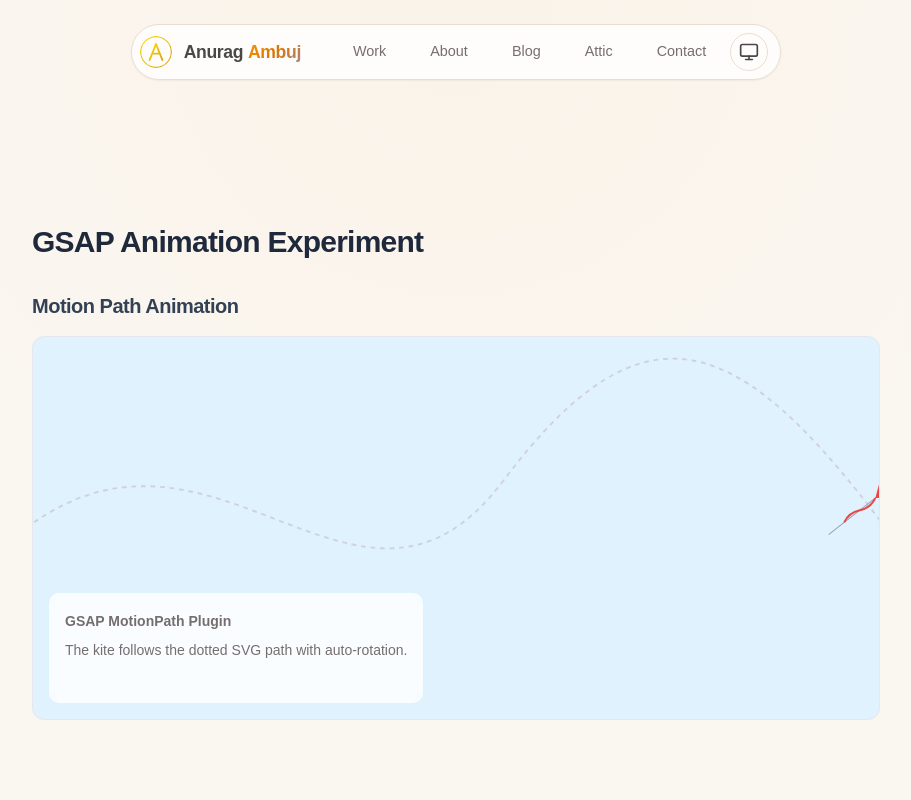
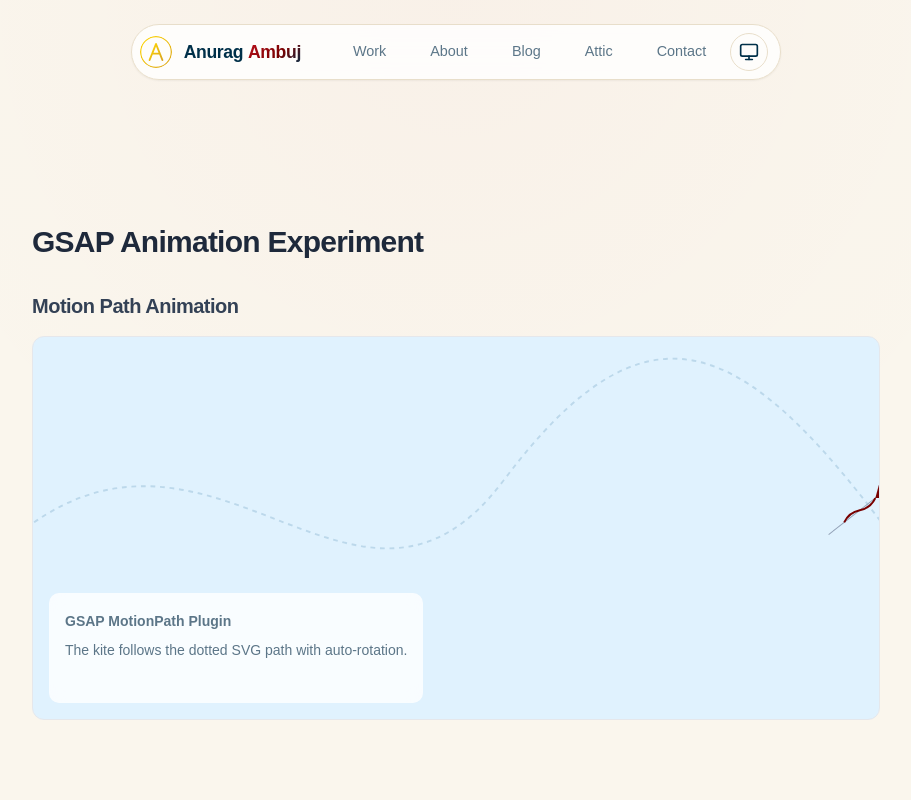
Before and after one commit to AnuragAmbuj/portfolio, a Next.js app: page /experiments/gsap-kite in a window 1280 px wide. Shown: the top 800 px of the page, without its empty margins (184-1095 px from the left). Built offline with nearby package versions, Linux system fonts and the light colour scheme; a web font is replaced by a local one.

Commit message:
feat(theme): apply Coolors palette (#780000, #c1121f, #fdf0d5, #003049, #669bbc)

```diff
--- a/src/app/globals.css
+++ b/src/app/globals.css
@@ -3,133 +3,133 @@
 @tailwind utilities;
 
 :root {
-  /* Light Mode (ColorHunt: #FF9808, #ECCEA8, #A98585, #494848) */
-  --background: #FAF6F0; /* Soft warm porcelain sand */
-  --foreground: #494848; /* Exact deep charcoal from palette */
+  /* Light Mode (Coolors: #780000, #C1121F, #FDF0D5, #003049, #669BBC) */
+  --background: #FAF6ED; /* Warm soft cream based on #FDF0D5 */
+  --foreground: #003049; /* Deep Prussian Blue from palette */
   --card: #FFFFFF;
-  --card-foreground: #494848;
+  --card-foreground: #003049;
   --popover: #FFFFFF;
-  --popover-foreground: #494848;
-  --primary: #FF9808; /* Vibrant Amber Orange from palette */
+  --popover-foreground: #003049;
+  --primary: #C1121F; /* Crimson from palette */
   --primary-foreground: #FFFFFF;
-  --secondary: #A98585; /* Dusty rosewood taupe from palette */
+  --secondary: #669BBC; /* Steel Blue from palette */
   --secondary-foreground: #FFFFFF;
-  --muted: #F3ECE2; /* Soft sand tint */
-  --muted-foreground: #766E6E;
-  --accent: #ECCEA8; /* Warm almond sand from palette */
-  --accent-foreground: #494848;
-  --destructive: #EF4444;
+  --muted: #FDF0D5; /* Papyrus Cream from palette */
+  --muted-foreground: #5C7688; /* Readable slate-blue */
+  --accent: #FDF0D5; /* Cream accent */
+  --accent-foreground: #003049;
+  --destructive: #780000; /* Deep Burgundy from palette */
   --destructive-foreground: #FFFFFF;
-  --border: #E8DCCF; /* Soft warm hairline border */
-  --input: #E8DCCF;
-  --ring: #FF9808;
+  --border: #E8DECA; /* Subtle warm border */
+  --input: #E8DECA;
+  --ring: #C1121F;
   --radius: 0.625rem;
-  --chart-1: #FF9808;
-  --chart-2: #ECCEA8;
-  --chart-3: #A98585;
-  --chart-4: #494848;
-  --chart-5: #D4A373;
+  --chart-1: #C1121F;
+  --chart-2: #003049;
+  --chart-3: #669BBC;
+  --chart-4: #780000;
+  --chart-5: #FDF0D5;
 
-  --gray-100: #F7F1E9;
-  --gray-200: #E8DCCF;
-  --gray-300: #D8C7B5;
-  --gray-400: #A98585;
-  --gray-500: #766E6E;
-  --gray-600: #5C5656;
-  --gray-700: #494848;
-  --gray-800: #383737;
-  --gray-900: #232222;
+  --gray-100: #FAF6ED;
+  --gray-200: #FDF0D5;
+  --gray-300: #E2D7BE;
+  --gray-400: #669BBC;
+  --gray-500: #5C7688;
+  --gray-600: #3D5A6E;
+  --gray-700: #003049;
+  --gray-800: #002235;
+  --gray-900: #001724;
 
   --font-sans: 'Google Sans Text', 'Google Sans', sans-serif;
   --font-heading: 'Google Sans', sans-serif;
 
-  /* Light mode ambient background - Warm amber/sand tint */
-  --bg-gradient: radial-gradient(circle at 50% 0%, rgba(255, 152, 8, 0.05) 0%, transparent 60%),
-    radial-gradient(circle at 100% 100%, rgba(236, 206, 168, 0.1) 0%, transparent 50%);
+  /* Light mode ambient background */
+  --bg-gradient: radial-gradient(circle at 50% 0%, rgba(193, 18, 31, 0.04) 0%, transparent 60%),
+    radial-gradient(circle at 100% 100%, rgba(102, 155, 188, 0.06) 0%, transparent 50%);
 
   /* RGB Values for Tailwind alpha support */
-  --primary-rgb: 255, 152, 8;
-  --secondary-rgb: 169, 133, 133;
-  --background-rgb: 250, 246, 240;
-  --foreground-rgb: 73, 72, 72;
+  --primary-rgb: 193, 18, 31;
+  --secondary-rgb: 102, 155, 188;
+  --background-rgb: 250, 246, 237;
+  --foreground-rgb: 0, 48, 73;
   --card-rgb: 255, 255, 255;
-  --card-foreground-rgb: 73, 72, 72;
+  --card-foreground-rgb: 0, 48, 73;
   --popover-rgb: 255, 255, 255;
-  --popover-foreground-rgb: 73, 72, 72;
+  --popover-foreground-rgb: 0, 48, 73;
   --primary-foreground-rgb: 255, 255, 255;
   --secondary-foreground-rgb: 255, 255, 255;
-  --muted-rgb: 243, 236, 226;
-  --muted-foreground-rgb: 118, 110, 110;
-  --accent-rgb: 236, 206, 168;
-  --accent-foreground-rgb: 73, 72, 72;
-  --destructive-rgb: 239, 68, 68;
+  --muted-rgb: 253, 240, 213;
+  --muted-foreground-rgb: 92, 118, 136;
+  --accent-rgb: 253, 240, 213;
+  --accent-foreground-rgb: 0, 48, 73;
+  --destructive-rgb: 120, 0, 0;
   --destructive-foreground-rgb: 255, 255, 255;
-  --border-rgb: 232, 220, 207;
-  --input-rgb: 232, 220, 207;
-  --ring-rgb: 255, 152, 8;
+  --border-rgb: 232, 222, 202;
+  --input-rgb: 232, 222, 202;
+  --ring-rgb: 193, 18, 31;
 }
 
 .dark {
-  /* Dark Mode (Warm Graphite & Amber Glow) */
-  --background: #232222; /* Warm deep charcoal */
-  --foreground: #F5EFEB; /* Soft warm ivory */
-  --card: #2D2C2C; /* Warm graphite elevated card */
-  --card-foreground: #F5EFEB;
-  --popover: #2D2C2C;
-  --popover-foreground: #F5EFEB;
-  --primary: #FF9808; /* Radiant Amber Orange */
-  --primary-foreground: #232222;
-  --secondary: #ECCEA8; /* Warm Sand */
-  --secondary-foreground: #232222;
-  --muted: #383737;
-  --muted-foreground: #A98585; /* Dusty taupe */
-  --accent: #494848; /* Palette charcoal */
-  --accent-foreground: #ECCEA8;
-  --destructive: #EF4444;
+  /* Dark Mode (Midnight Prussian Blue & Papyrus Cream) */
+  --background: #001B2B; /* Deep midnight navy */
+  --foreground: #FDF0D5; /* Papyrus Cream from palette */
+  --card: #003049; /* Prussian Blue from palette */
+  --card-foreground: #FDF0D5;
+  --popover: #003049;
+  --popover-foreground: #FDF0D5;
+  --primary: #C1121F; /* Crimson from palette */
+  --primary-foreground: #FFFFFF;
+  --secondary: #669BBC; /* Steel Blue from palette */
+  --secondary-foreground: #001B2B;
+  --muted: #00253B;
+  --muted-foreground: #8EB4CD;
+  --accent: #003049;
+  --accent-foreground: #FDF0D5;
+  --destructive: #780000;
   --destructive-foreground: #FFFFFF;
-  --border: #3E3D3D; /* Subtle warm divider */
-  --input: #3E3D3D;
-  --ring: #FF9808;
-  --chart-1: #FF9808;
-  --chart-2: #ECCEA8;
-  --chart-3: #A98585;
-  --chart-4: #F87171;
-  --chart-5: #E5E7EB;
+  --border: #134665; /* Subtle steel-navy divider */
+  --input: #134665;
+  --ring: #C1121F;
+  --chart-1: #C1121F;
+  --chart-2: #669BBC;
+  --chart-3: #FDF0D5;
+  --chart-4: #780000;
+  --chart-5: #3A6987;
 
-  --gray-100: #2D2C2C;
-  --gray-200: #383737;
-  --gray-300: #494848;
-  --gray-400: #A98585;
-  --gray-500: #C4B0B0;
-  --gray-600: #D8C7B5;
-  --gray-700: #ECCEA8;
-  --gray-800: #F3ECE2;
-  --gray-900: #FAF6F0;
+  --gray-100: #00253B;
+  --gray-200: #003049;
+  --gray-300: #134665;
+  --gray-400: #669BBC;
+  --gray-500: #8EB4CD;
+  --gray-600: #C2D9E8;
+  --gray-700: #E6EEF5;
+  --gray-800: #F4E7CB;
+  --gray-900: #FDF0D5;
 
   /* Dark mode ambient background */
-  --bg-gradient: radial-gradient(circle at 50% 0%, rgba(255, 152, 8, 0.07) 0%, transparent 70%),
-    radial-gradient(circle at 100% 100%, rgba(236, 206, 168, 0.04) 0%, transparent 50%);
+  --bg-gradient: radial-gradient(circle at 50% 0%, rgba(193, 18, 31, 0.08) 0%, transparent 70%),
+    radial-gradient(circle at 100% 100%, rgba(102, 155, 188, 0.06) 0%, transparent 50%);
 
   /* RGB Values for Tailwind alpha support */
-  --primary-rgb: 255, 152, 8;
-  --secondary-rgb: 236, 206, 168;
-  --background-rgb: 35, 34, 34;
-  --foreground-rgb: 245, 239, 235;
-  --card-rgb: 45, 44, 44;
-  --card-foreground-rgb: 245, 239, 235;
-  --popover-rgb: 45, 44, 44;
-  --popover-foreground-rgb: 245, 239, 235;
-  --primary-foreground-rgb: 35, 34, 34;
-  --secondary-foreground-rgb: 35, 34, 34;
-  --muted-rgb: 56, 55, 55;
-  --muted-foreground-rgb: 169, 133, 133;
-  --accent-rgb: 73, 72, 72;
-  --accent-foreground-rgb: 236, 206, 168;
-  --destructive-rgb: 239, 68, 68;
+  --primary-rgb: 193, 18, 31;
+  --secondary-rgb: 102, 155, 188;
+  --background-rgb: 0, 27, 43;
+  --foreground-rgb: 253, 240, 213;
+  --card-rgb: 0, 48, 73;
+  --card-foreground-rgb: 253, 240, 213;
+  --popover-rgb: 0, 48, 73;
+  --popover-foreground-rgb: 253, 240, 213;
+  --primary-foreground-rgb: 255, 255, 255;
+  --secondary-foreground-rgb: 0, 27, 43;
+  --muted-rgb: 0, 37, 59;
+  --muted-foreground-rgb: 142, 180, 205;
+  --accent-rgb: 0, 48, 73;
+  --accent-foreground-rgb: 253, 240, 213;
+  --destructive-rgb: 120, 0, 0;
   --destructive-foreground-rgb: 255, 255, 255;
-  --border-rgb: 62, 61, 61;
-  --input-rgb: 62, 61, 61;
-  --ring-rgb: 255, 152, 8;
+  --border-rgb: 19, 70, 101;
+  --input-rgb: 19, 70, 101;
+  --ring-rgb: 193, 18, 31;
 }
 
 * {
@@ -186,21 +186,21 @@ body::before {
 }
 
 .dark .glass {
-  background: rgba(45, 44, 44, 0.8);
+  background: rgba(0, 48, 73, 0.8);
   backdrop-filter: blur(12px);
   -webkit-backdrop-filter: blur(12px);
-  border: 1px solid rgba(236, 206, 168, 0.12);
+  border: 1px solid rgba(102, 155, 188, 0.2);
 }
 
 .text-gradient {
-  background: linear-gradient(135deg, #FF9808 0%, #D97706 50%, #A98585 100%);
+  background: linear-gradient(135deg, #C1121F 0%, #780000 60%, #003049 100%);
   -webkit-background-clip: text;
   -webkit-text-fill-color: transparent;
   background-clip: text;
 }
 
 .dark .text-gradient {
-  background: linear-gradient(135deg, #ECCEA8 0%, #FF9808 60%, #FFA726 100%);
+  background: linear-gradient(135deg, #FDF0D5 0%, #669BBC 50%, #C1121F 100%);
   -webkit-background-clip: text;
   -webkit-text-fill-color: transparent;
   background-clip: text;
@@ -238,7 +238,7 @@ h3 {
 
 p {
   margin-bottom: 1.5rem;
-  color: var(--gray-500);
+  color: var(--muted-foreground);
   line-height: 1.8;
 }
 
--- a/src/components/visuals/SceneryBackground.tsx
+++ b/src/components/visuals/SceneryBackground.tsx
@@ -21,13 +21,13 @@ export default function SceneryBackground() {
             {/* Clean Base Surface */}
             <div className="absolute inset-0 bg-background transition-colors duration-300" />
 
-            {/* Subtle, eye-friendly ambient glow without distracting particle motion */}
+            {/* Subtle ambient glow in Prussian Navy & Crimson */}
             <div
                 className="absolute inset-0 opacity-60 pointer-events-none transition-opacity duration-500"
                 style={{
                     background: resolvedTheme === "dark"
-                        ? "radial-gradient(circle at 50% 0%, rgba(255, 152, 8, 0.07) 0%, transparent 70%)"
-                        : "radial-gradient(circle at 50% 0%, rgba(255, 152, 8, 0.05) 0%, transparent 60%)"
+                        ? "radial-gradient(circle at 50% 0%, rgba(193, 18, 31, 0.08) 0%, transparent 70%)"
+                        : "radial-gradient(circle at 50% 0%, rgba(193, 18, 31, 0.04) 0%, transparent 60%)"
                 }}
             />
         </div>
```
